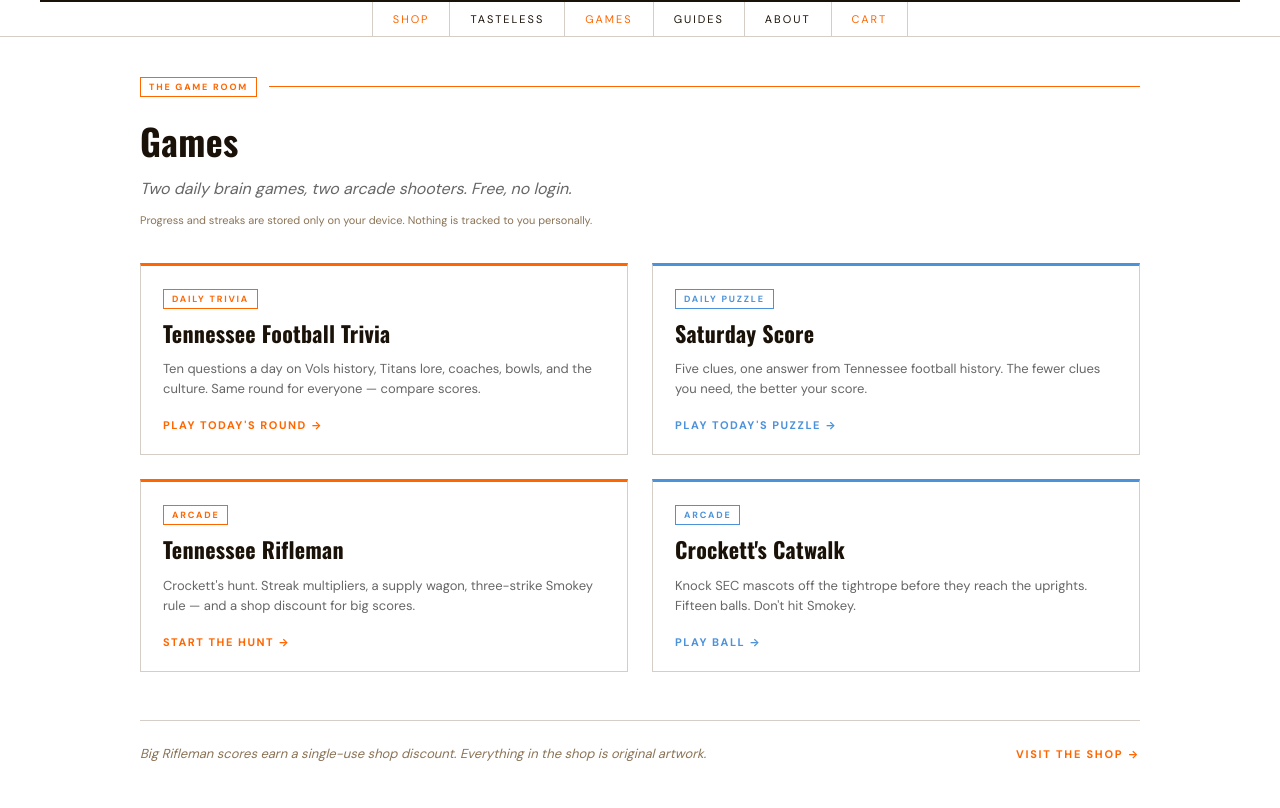
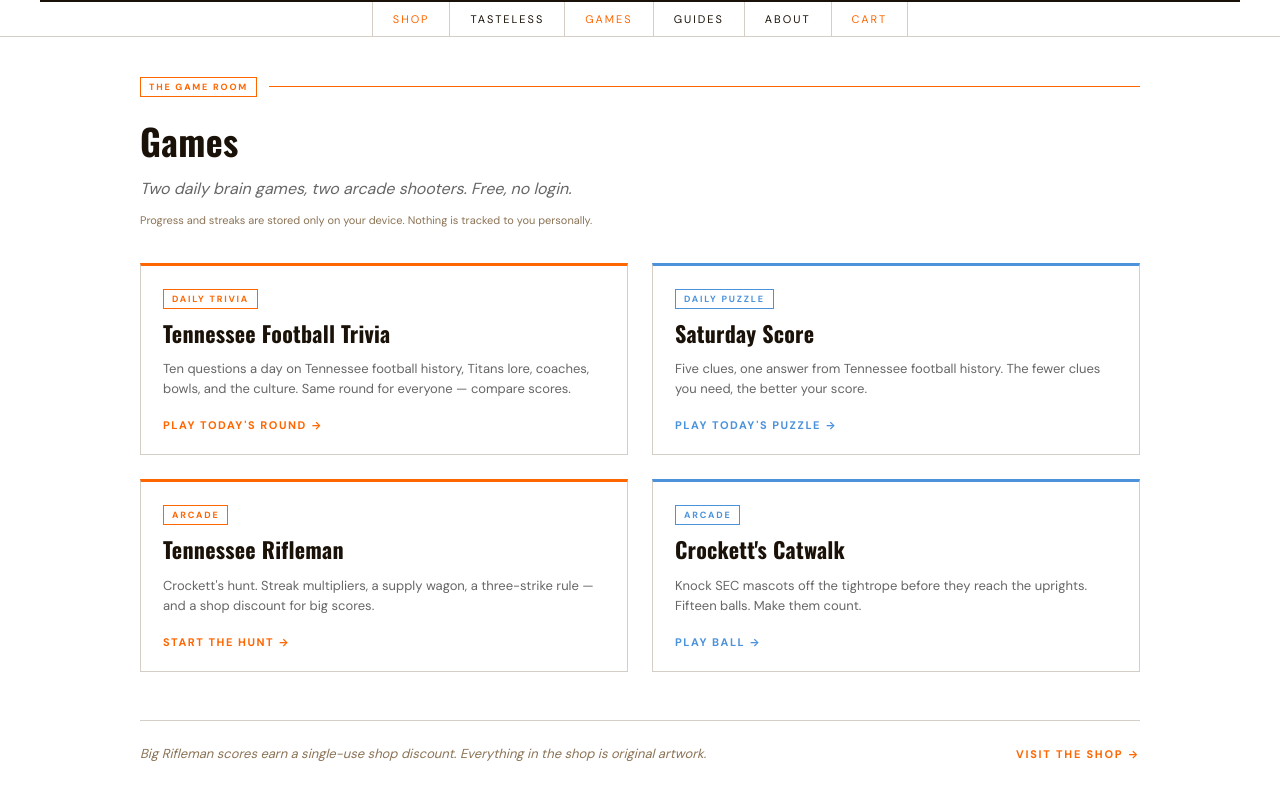
Before and after one commit to tusenbruk/touchdown-tennessee-site, a Next.js app: page /games in a window 1280 px wide. Shown: the part 349-1157 px from the top of the page. Built offline with nearby package versions, Linux system fonts and the light colour scheme; no server answers.

Commit message:
games: remove Vols/Smokey references from copy

```diff
--- a/app/games/page.tsx
+++ b/app/games/page.tsx
@@ -16,7 +16,7 @@ const GAMES = [
     badge: "Daily Trivia",
     color: "#FF6600",
     title: "Tennessee Football Trivia",
-    desc: "Ten questions a day on Vols history, Titans lore, coaches, bowls, and the culture. Same round for everyone — compare scores.",
+    desc: "Ten questions a day on Tennessee football history, Titans lore, coaches, bowls, and the culture. Same round for everyone — compare scores.",
     cta: "Play today's round →",
   },
   {
@@ -32,7 +32,7 @@ const GAMES = [
     badge: "Arcade",
     color: "#FF6600",
     title: "Tennessee Rifleman",
-    desc: "Crockett's hunt. Streak multipliers, a supply wagon, three-strike Smokey rule — and a shop discount for big scores.",
+    desc: "Crockett's hunt. Streak multipliers, a supply wagon, a three-strike rule — and a shop discount for big scores.",
     cta: "Start the hunt →",
   },
   {
@@ -40,7 +40,7 @@ const GAMES = [
     badge: "Arcade",
     color: "#4B92DB",
     title: "Crockett's Catwalk",
-    desc: "Knock SEC mascots off the tightrope before they reach the uprights. Fifteen balls. Don't hit Smokey.",
+    desc: "Knock SEC mascots off the tightrope before they reach the uprights. Fifteen balls. Make them count.",
     cta: "Play ball →",
   },
 ];
```
